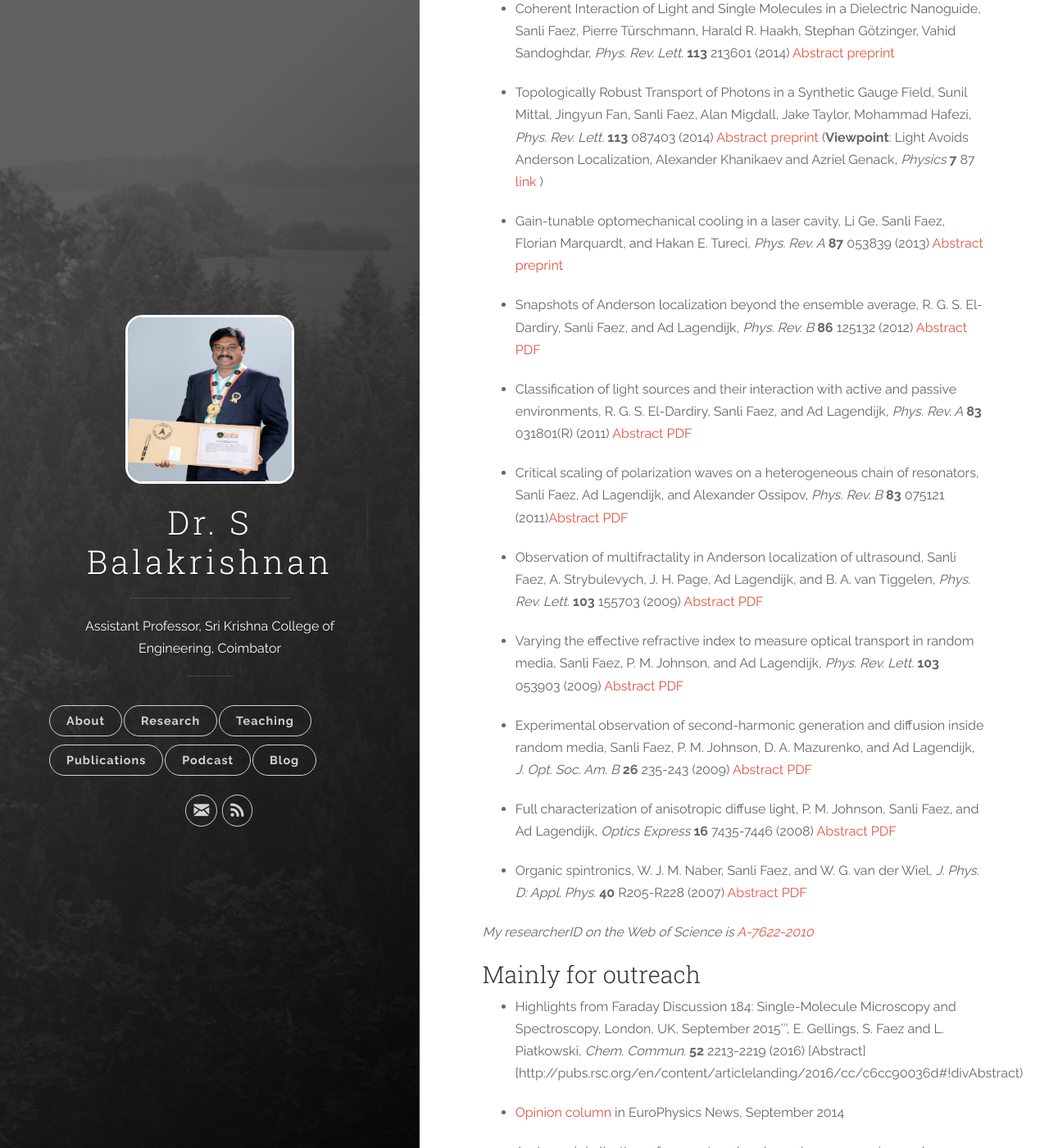
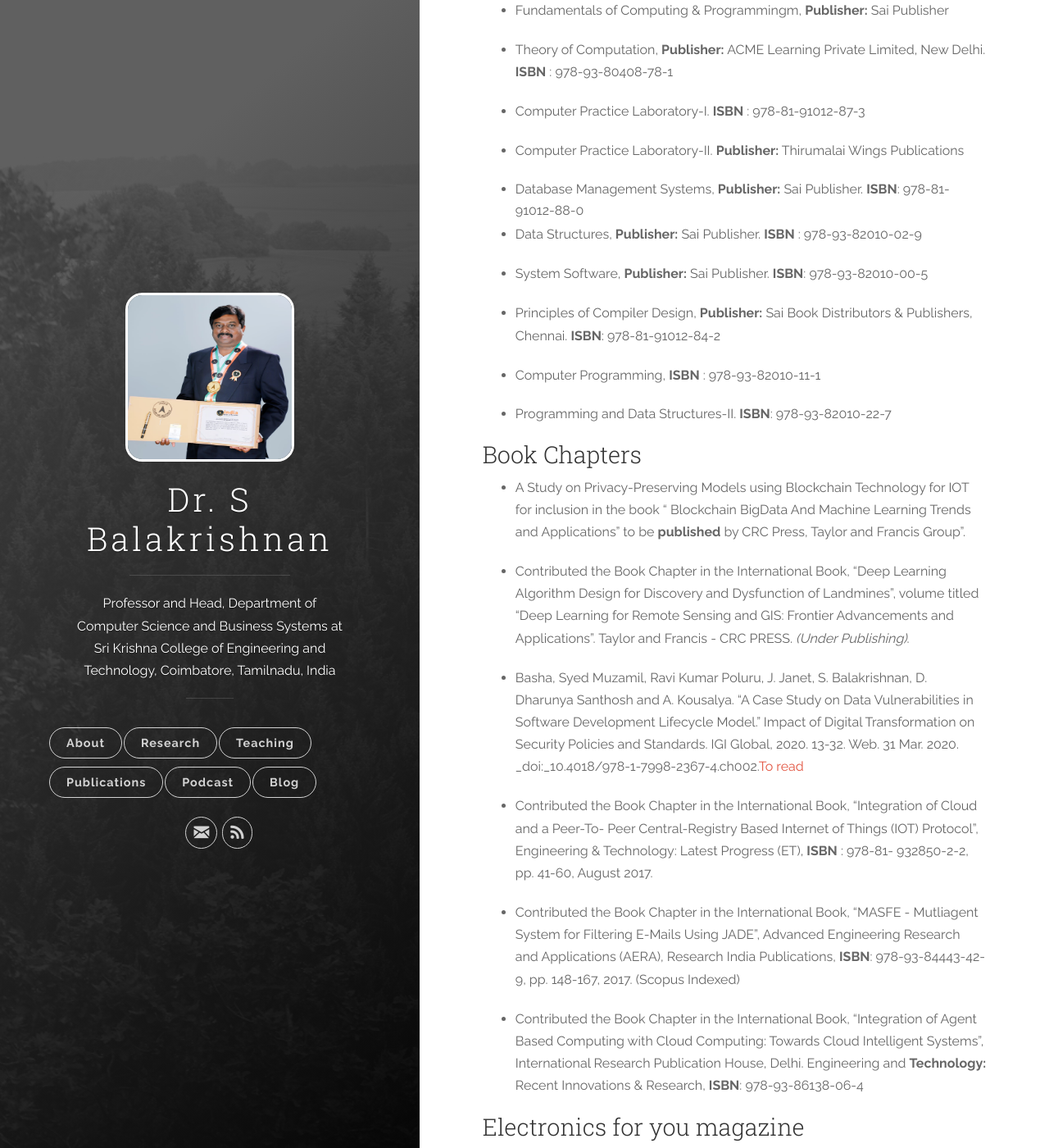
Before and after one commit to drbalakrishnan/drbalakrishnan.github.io, a Jekyll site: the page built from publications.md, in a window 1280 px wide and 1400 px high, scrolled down 1106 px. Shown: the whole window at 82% size. Built offline with Jekyll 4.4.1, drawn with Linux system fonts in a browser that asks for light colours; nearby versions of some CDN libraries; some of the changed text lies outside the part shown.

Commit message:
About and  publications modified a bit

```diff
--- a/_config.yml
+++ b/_config.yml
@@ -1,6 +1,6 @@
 # Site settings
 title: Dr. S Balakrishnan
-description: 'Assistant Professor, Sri Krishna College of Engineering, Coimbator'
+description: 'Professor and Head, Department of Computer Science and Business Systems at Sri Krishna College of Engineering and Technology, Coimbatore, Tamilnadu, India'
 url: 'http://sanlifaez.github.io/'
 baseurl: ''
 # google_analytics: 'UA-XXXXXX-X'
--- a/publications.md
+++ b/publications.md
@@ -2,83 +2,92 @@
 layout: page
 title: Publications
 ---
+----------------------------------
+### Book Publications
+* Introduction to Free and Open Source Software,
+__Publisher__: Science Scripts, __ISBN:__ 978-620096862 --->  _3_
 
-### Peer-reviewed
+* Introduction to Free and Open Source Software,
+__Publisher:__ Our Knowledge  Editions (19th May 2020), __Language:__ Portuguese, __ISBN-10:__ 6200968675, __ISBN-13:__ 978-6200968678
 
-* Electric-Double-Layer-Modulation Microscopy,
-Kevin Namink, Xuanhui Meng, Marc T. M. Koper, Philipp Kukura, Sanli Faez,
-_Phys. Rev. Applied_ __13__ 044065 \(2020\) [Abstract](https://journals.aps.org/prapplied/abstract/10.1103/PhysRevApplied.13.044065) [preprint](https://arxiv.org/abs/1909.12801)
+* Introduction to Free and Open Source Software,
+__Publisher:__ Wydawnictwo Nasza  Wiedza (May 19, 2020), __Language:__ Polish, __ISBN-10:__ 6200968691, __ISBN-13:__ 978-6200968692
 
-* Interfacing superconducting qubits and single optical photons using molecules in waveguides,
-Sumanta Das, Vincent E. Elfving, Sanli Faez, Anders S. Sørensen, _Phys. Rev. Lett._ __118__ 140501 \(2017\) [Abstract](https://journals.aps.org/prl/abstract/10.1103/PhysRevLett.118.140501) [preprint](https://arxiv.org/abs/1607.06271)
+* Introduction to Free and Open Source Software,
+__Publisher:__ Uitgeverij Onze  Kennis (May 19, 2020), __Language:__ Dutch, __ISBN-10:__ 6200968683, __ISBN-13:__ 978- 6200968685.
 
-* Polaritonic normal-mode splitting and light localization in a one-dimensional nanoguide,
-Harald R. Haakh, Sanli Faez, Vahid Sandoghdar,  _Phys. Rev. A_ __94__ 053840 \(2016\) [Abstract](http://journals.aps.org/pra/abstract/10.1103/PhysRevA.94.053840) [preprint](http://arxiv.org/abs/1510.07979)
+* Introduction to Free and Open Source Software,
+__Publisher:__ Ediciones Nuestro  Conocimiento (May 19, 2020), __Language:__ Spanish, __ISBN-10:__ 6200968640, __ISBN-13:__ 978-6200968647
 
-* Intersystem crossing rates of single perylene molecules in ortho-dichlorobenzene,
-Nico R. Verhart,  Pedro Navarro,  Sanli Faez,  Michel Orrit, _Phys. Chem. Chem. Phys._ __18__ 17655-17659 \(2016\) [Abstract](http://pubs.rsc.org/en/content/articlelanding/2016/cp/c6cp02678h#!divAbstract)
+* Introduction to Free and Open Source Software,
+__Publisher:__ Verlag Unser Wissen  (May 18, 2020), __Language:__ German, __ISBN-10:__ 6200968624, __ISBN-13:__ 978- 6200968623
 
-* Nanocapillary Electrokinetic Tracking for Monitoring Charge Fluctuations on a Single Nanoparticle,
-Sanli Faez, Sela Samin, Dashdeleg Baasanjav, Stefan Weidlich, Markus Schmidt, and Allard Mosk, _Faraday Discussions_ __193__ 447-458 \(2016\) [Abstract](http://pubs.rsc.org/en/Content/ArticleLanding/2016/FD/C6FD00097E#!divAbstract)
+* Introduction to Free and Open Source Software,
+__Publisher:__ Lambert Academic Publishing,  Germany. __ISBN:__ 978-3-659-57950-9
 
-* Fast, label-free tracking of single viruses and weakly scattering nanoparticles in a nanofluidic optical fiber,
-Sanli Faez, Yoav Lahini, Stefan Weidlich, Rees F. Garmann, Katrin Wondraczek, Matthias Zeisberger, Markus A. Schmidt, Michel Orrit, and Vinothan N. Manoharan, _ACS Nano_ __9 (12)__ 12349–12357 \(2015\) [Open-access](http://pubs.acs.org/doi/abs/10.1021/acsnano.5b05646)
+* Artificial Intelligence and Expert Systems
+__Publisher:__ Lambert Academic Publishing,  Germany. __ISBN__. 9783330319882
 
-* Design and synthesis of aromatic molecules for probing electric-fields at the nanoscale,
-Sanli Faez, Nico R. Verhart, Marios Markoulides, Francesco Buda, André Gourdon, and Michel Orrit, _Faraday Discussions_ __184__ 251-262 \(2015\) [Abstract](http://pubs.rsc.org/en/content/articlelanding/2015/fd/c5fd00065c#!divAbstract) [preprint](http://arxiv.org/abs/1511.08597)
+* Design and Analysis of Algorithm,
+__Publisher:__ Lambert Academic Publishing, Germany.  __ISBN:__ 978-3-659-95283-8
 
-* Optical tracing of multiple charges in single-electron devices,
-Sanli Faez, Sense Jan van der Molen, Michel Orrit, _Phys. Rev. B_ __90__ 205405 \(2014\) [Abstract](http://journals.aps.org/prb/abstract/10.1103/PhysRevB.90.205405) [preprint](http://arxiv.org/abs/1408.6977)
+* Advanced Computer Architecture,
+__Publisher:__ RIP Publications, New Delhi. __ISBN:__ 978- 93-86138-03-3
 
-* Coherent Interaction of Light and Single Molecules in a Dielectric Nanoguide,
-Sanli Faez, Pierre Türschmann, Harald R. Haakh, Stephan Götzinger, Vahid Sandoghdar, _Phys. Rev. Lett._ __113__ 213601 \(2014\) [Abstract](http://journals.aps.org/prl/abstract/10.1103/PhysRevLett.113.213601) [preprint](http://arxiv.org/abs/1407.2846)
+* Fundamentals of Computing & Programmingm,
+__Publisher:__ Sai Publisher
 
-* Topologically Robust Transport of Photons in a Synthetic Gauge Field,
-Sunil Mittal, Jingyun Fan, Sanli Faez, Alan Migdall, Jake Taylor, Mohammad Hafezi, _Phys. Rev. Lett._ __113__ 087403 \(2014\) [Abstract](http://link.aps.org/doi/10.1103/PhysRevLett.113.087403) [preprint](http://arxiv.org/abs/1404.0090)  \(__Viewpoint__: Light Avoids Anderson Localization, Alexander Khanikaev and Azriel Genack, _Physics_ __7__ 87 [link](http://physics.aps.org/articles/v7/87) \)
+* Theory of Computation,
+__Publisher:__ ACME Learning Private Limited, New Delhi. __ISBN__ : 978-93-80408-78-1
 
-* Gain-tunable optomechanical cooling in a laser cavity,
-Li Ge, Sanli Faez, Florian Marquardt, and Hakan E. Tureci, _Phys. Rev. A_ __87__  053839 \(2013\) [Abstract](http://link.aps.org/doi/10.1103/PhysRevA.87.053839) [preprint](http://arxiv.org/abs/1301.3762)
+* Computer Practice Laboratory-I. __ISBN__ : 978-81-91012-87-3
 
-* Snapshots of Anderson localization beyond the ensemble average,
-R. G. S. El-Dardiry, Sanli Faez, and Ad Lagendijk, _Phys. Rev. B_ __86__ 125132 \(2012\) [Abstract](http://link.aps.org/doi/10.1103/PhysRevB.86.125132) [PDF](/docs/2012_transverse_PRB.pdf)
+* Computer Practice Laboratory-II.
+__Publisher:__ Thirumalai Wings Publications
 
-* Classification of light sources and their interaction with active and passive environments,
-R. G. S. El-Dardiry, Sanli Faez, and Ad Lagendijk, _Phys. Rev. A_ __83__  031801\(R\) \(2011\) [Abstract](http://link.aps.org/doi/10.1103/PhysRevA.83.031801) [PDF](/docs/2011_sources_PRA.pdf)
+* Database Management Systems,
+__Publisher:__ Sai Publisher. __ISBN__: 978-81-91012-88-0
+* Data Structures,
+__Publisher:__ Sai Publisher. __ISBN__ : 978-93-82010-02-9
 
-* Critical scaling of polarization waves on a heterogeneous chain of resonators,
-Sanli Faez, Ad Lagendijk, and Alexander Ossipov, _Phys. Rev. B_ __83__ 075121 \(2011\)[Abstract](http://link.aps.org/doi/10.1103/PhysRevB.83.075121) [PDF](/docs/2011_dipolechain_PRB.pdf)
+* System Software,
+__Publisher:__ Sai Publisher. __ISBN__: 978-93-82010-00-5
 
-* Observation of multifractality in Anderson localization of ultrasound,
-Sanli Faez, A. Strybulevych, J. H. Page, Ad Lagendijk, and B. A. van Tiggelen, _Phys. Rev. Lett._ __103__ 155703 \(2009\) [Abstract](http://link.aps.org/doi/10.1103/PhysRevLett.103.155703) [PDF](/docs/2009_multifractal_PRL.pdf)
+* Principles of Compiler Design,
+__Publisher:__ Sai Book Distributors & Publishers, Chennai. __ISBN__: 978-81-91012-84-2
 
-* Varying the effective refractive index to measure optical transport in random media,
-Sanli Faez, P. M. Johnson, and Ad Lagendijk, _Phys. Rev. Lett._ __103__ 053903 \(2009\) [Abstract](http://link.aps.org/doi/10.1103/PhysRevLett.103.053903) [PDF](/docs/2009_rit_PRL.pdf)
+* Computer Programming, __ISBN__ : 978-93-82010-11-1
 
-* Experimental observation of second-harmonic generation and diffusion inside random media,
-Sanli Faez, P. M. Johnson, D. A. Mazurenko, and Ad Lagendijk, _J. Opt. Soc. Am. B_ __26__ 235-243 \(2009\) [Abstract](http://www.opticsinfobase.org/josab/abstract.cfm?URI=josab-26-2-235) [PDF](/docs/2009_shgdiffusion_JOSAB.pdf)
+* Programming and Data Structures-II. __ISBN__: 978-93-82010-22-7
 
-* Full characterization of anisotropic diffuse light,
-P. M. Johnson, Sanli Faez, and Ad Lagendijk, _Optics Express_ __16__ 7435-7446 \(2008\) [Abstract](http://www.opticsinfobase.org/oe/abstract.cfm?URI=oe-16-10-7435) [PDF](/docs/2008_aniso_OE.pdf)
 
-* Organic spintronics,
-W. J. M. Naber, Sanli Faez, and W. G. van der Wiel, _J. Phys. D: Appl. Phys._ __40__ R205-R228 \(2007\) [Abstract](http://iopscience.iop.org/0022-3727/40/12/R01/) [PDF](/docs/2007_organicspintronics_JPD.pdf)
+### Book Chapters
 
-_My researcherID on the Web of Science is [A-7622-2010](http://www.researcherid.com/rid/A-7622-2010)_
+* A Study on Privacy-Preserving Models using Blockchain Technology for  IOT for inclusion in the book “ Blockchain BigData  And Machine Learning Trends and Applications" to be __published__ by CRC Press,  Taylor and Francis Group”.
 
-### Mainly for outreach
+* Contributed the Book Chapter in the International Book, “Deep Learning  Algorithm Design for Discovery and Dysfunction of Landmines”, volume titled “Deep Learning for Remote Sensing and GIS: Frontier  Advancements and Applications”. Taylor and Francis - CRC PRESS. _(Under  Publishing)_.
 
-* Highlights from Faraday Discussion 184: Single-Molecule Microscopy and Spectroscopy, London, UK, September 2015''', E. Gellings, S. Faez and L. Piatkowski, _Chem. Commun._ __52__ 2213-2219 \(2016\) [Abstract][http://pubs.rsc.org/en/content/articlelanding/2016/cc/c6cc90036d#!divAbstract)
+* Basha, Syed Muzamil, Ravi Kumar Poluru, J. Janet, S. Balakrishnan, D. Dharunya  Santhosh and A. Kousalya. "A Case Study on Data Vulnerabilities in Software  Development Lifecycle Model." Impact of Digital Transformation on Security  Policies and Standards. IGI Global, 2020. 13-32. Web. 31 Mar. 2020.  _doi:_10.4018/978-1-7998-2367-4.ch002.[To read](https://www.igi-global.com/chapter/acase-study-on-data-vulnerabilities-in-software-development-lifecyclemodel/251946)
 
-* [Opinion column](http://www.zyyne.com/zh5/135423#p=33) in EuroPhysics News, September 2014
+* Contributed the Book Chapter in the International Book, “Integration of Cloud  and a Peer-To- Peer Central-Registry Based Internet of Things (IOT)  Protocol”, Engineering & Technology: Latest Progress (ET), __ISBN__ : 978-81- 932850-2-2, pp. 41-60, August 2017.
 
-* Andersonlokalizatie: gefragmenteerd onderzoek aan een universeel verschijnsnel
-Nederlands Tijdschrift voor Natuurkunde, maart 2010, p. 70. \(in Dutch\) [PDF](/docs/2010_AL_ntvn.pdf)
+* Contributed the Book Chapter in the International Book, “MASFE - Mutliagent  System for Filtering E-Mails Using JADE”, Advanced Engineering Research  and Applications (AERA), Research India Publications, __ISBN__: 978-93-84443-42- 9, pp. 148-167, 2017. (Scopus Indexed)
 
-### Preprints
-* PyNTA: An Open Source Software Application for Live Particle Tracking,
-Aquiles Carattino, Allard Mosk, Sanli Faez, _Preprints_ 2019, 2019060251, (doi: 10.20944/preprints201906.0251.v1 [preprint](https://www.preprints.org/manuscript/201906.0251/v1),
+* Contributed the Book Chapter in the International Book, “Integration of Agent  Based Computing with Cloud Computing: Towards Cloud Intelligent  Systems”, International Research Publication House, Delhi. Engineering and  __Technology:__ Recent Innovations & Research, __ISBN__: 978-93-86138-06-4
 
-* How to replace the oil droplet in Millikan's experiment with a single virus, Sanli Faez, [preprint](http://arxiv.org/abs/1601.01226)
+### Electronics for you magazine
 
-* High-cooperativity nanofiber laser,
-Sanli Faez, Pierre Türschmann, Vahid Sandoghdar [preprint](http://arxiv.org/abs/1403.1885)
+* Seeing Beyond the Darkness - Smart Vision Wallet, Electronics For You (EFY) Magazine, Vol. 52, No. 5, pp. 36-37, May 2019.[To read](https://electronicsforu.com/technology-trends/tech-focus/smart-vision-wallet seeing-beyond-darkness)
+
+### Open source for you magazine
+* Horizontal IoT Platforms: An Overview, Vol.  8, Issue 12, pp. 30-32, September 2020. __ISSN:__ 2456-4885. [To read](https://www.opensourceforu.com/2020/10/horizontal-iot-platforms-an-overview/)
+
+* A Brief Introduction to HydraChain, A Popular Distributed Ledger System, Vol. 8, Issue 10, pp. 66-69, July 2020. __ISSN:__  2456-4885. [To read](https://www.opensourceforu.com/2020/08/a-brief-introduction-to hydrachain-a-popular-distributed-ledger-system/)
+
+* The Five Best DevOps Tools, Vol. 8, Issue 9,  pp. 40-42, June 2020. __ISSN:__ 2456-4885. [To read](https://opensourceforu.com/2020/06/the five-best-devops-tools/)
+
+* An Overview of H20: An Open Source AI Platform, Vol. 7, Issue 09, pp. 74-77, June 2019. __ISSN:__ 2456-4885.[To read](https://opensourceforu.com/2019/07n-overview-of-h2o-an-open-source-aiplatform/)
+
+* A Quick Look at Open Source Tools and Services for IoT, Vol. 7, Issue 05, pp. 37-39, February 2019. __ISSN:__ 2456-4885. [To read](https://opensourceforu.com/2019/03/a-quick-look-at-open-source-tools-and-services-for-iot/)
+
+* Building Your Own Storage Area Network and Network Attached Storage, Vol. 7, Issue 04, pp. 58-61, January 2019. __ISSN:__  2456-4885. [To read](https://opensourceforu.com/2019/02/building-your-own-storage-area-network-and-network-attached-storage/)
```
Also changed, not shown: about.md (+12 -4 lines).
